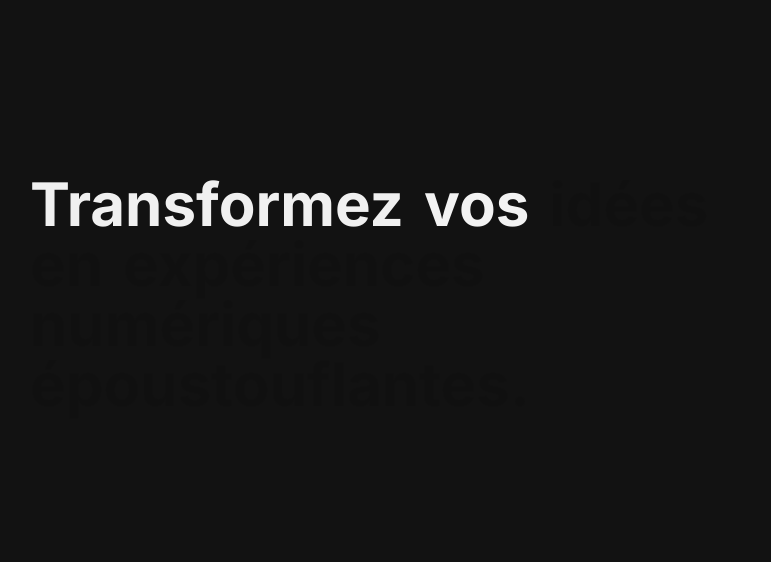
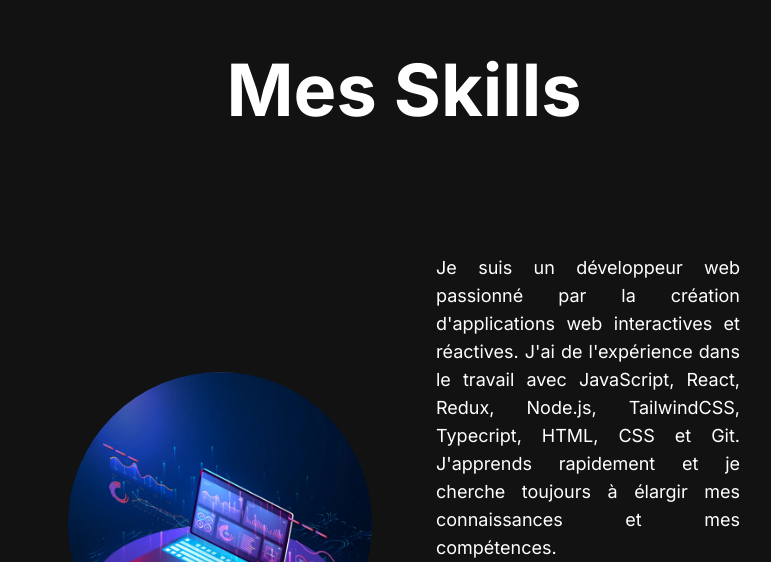
Before and after one commit to Weeskin/Personnal-portfolio-website, a Next.js app: page / in a window 1280 px wide. Shown: the part 1298-1860 px from the top of the page, without its empty margins (236-1007 px from the left). Built offline with nearby package versions, Linux system fonts and the light colour scheme.

Commit message:
Supperession de TextReveal

```diff
--- a/src/app/components/AboutSection.jsx
+++ b/src/app/components/AboutSection.jsx
@@ -68,9 +68,6 @@ export default function AboutSection() {
 	};
 	return (
 		<section className="text-white xl:px-60">
-			<div className="flex min-h-10 md:min-h-[16rem] items-center justify-center">
-				<TextReveal text="Transformez vos idées en expériences numériques époustouflantes." />
-			</div>
 			<h2
 				className="text-7xl text-center font-bold capitalize antialiased mb-16"
 				id="about"
```
